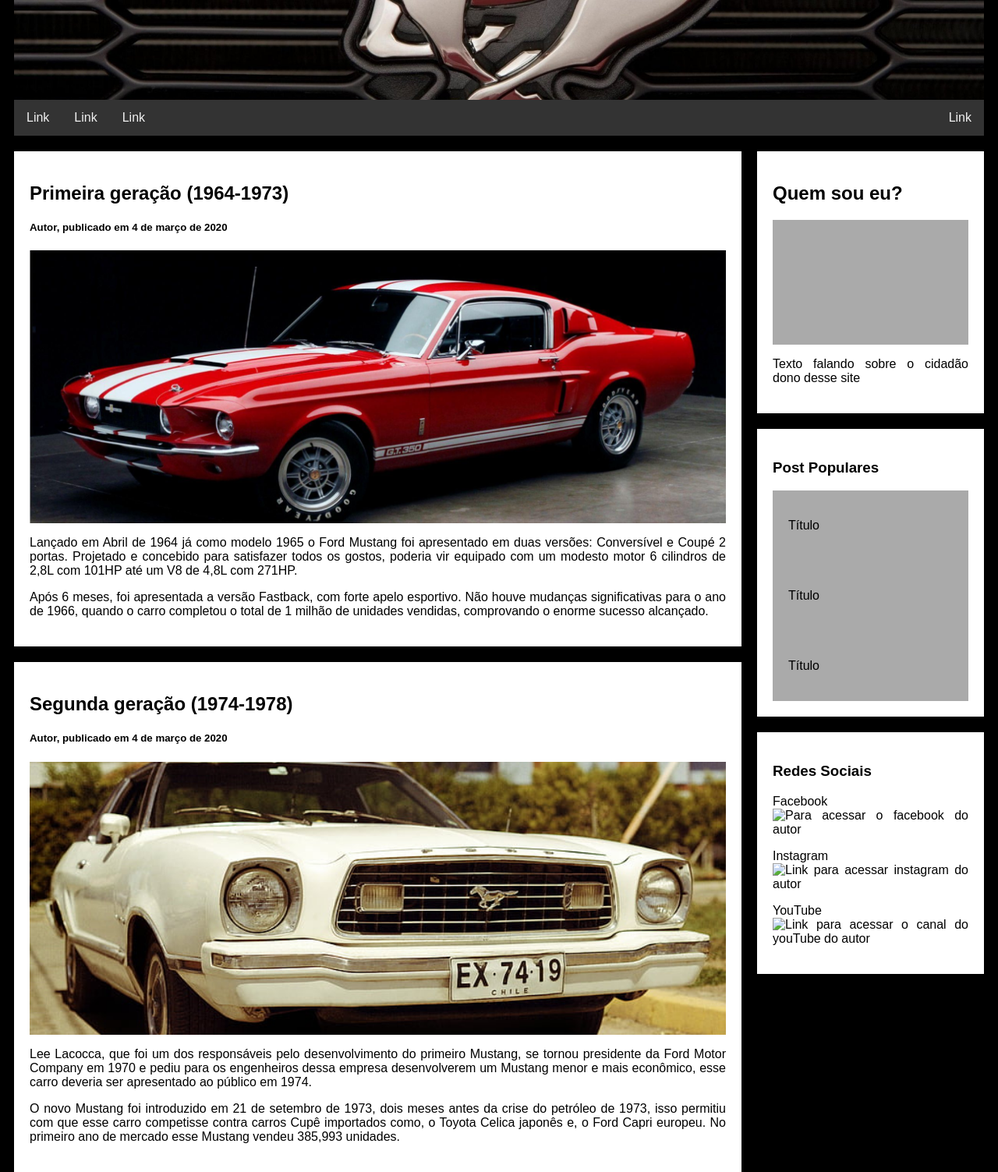
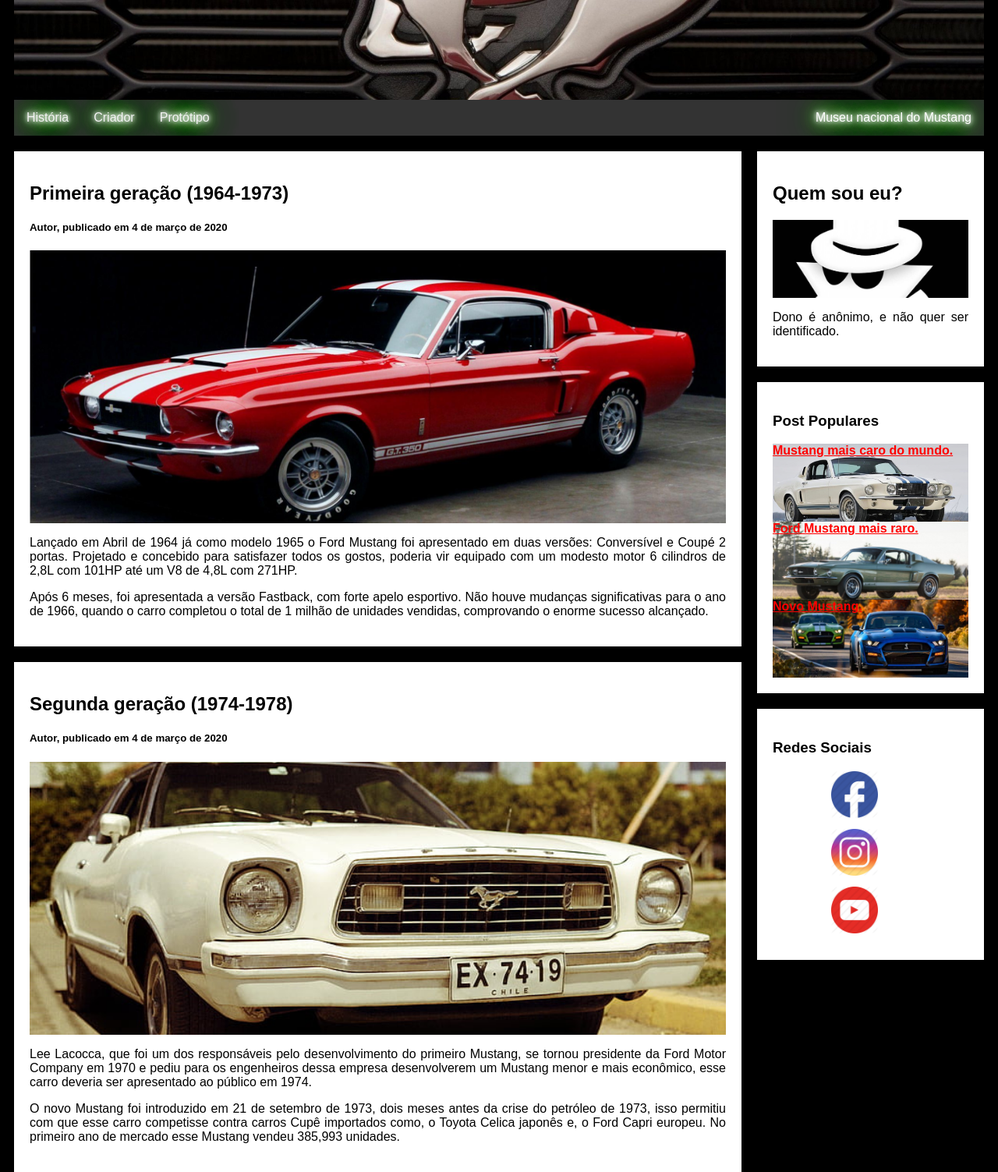
Before and after one commit to LucasPires50/Blog_Mustang, a plain HTML site: page public_html/index.html in a window 1280 px wide. Shown: the part 240-1743 px from the top of the page at 78% size. Drawn offline with Linux system fonts and the light colour scheme.

Commit message:
Adicionando conteúdo ao site.

```diff
--- a/public_html/css/layout.css
+++ b/public_html/css/layout.css
@@ -22,6 +22,7 @@
 
 .header h1{
     font-size: 50px;
+    padding-top: 3%;
 }
 
 .header p{
@@ -52,8 +53,17 @@
     color: #000;
 }
 
+.aba{
+    color: #FFFFFF;
+    text-shadow: 0 0 5px #FFF, 0 0 10px #FFF, 0 0 15px #FFF, 0 0 20px #49ff18, 0 0 30px #49FF18, 0 0 40px #49FF18, 0 0 55px #49FF18, 0 0 75px #49ff18;
+    color: #FFFFFF;
+}
+
 .nav .alinha-dirieta{
     float: right;
+    text-shadow: 0 0 5px #FFF, 0 0 10px #FFF, 0 0 15px #FFF, 0 0 20px #49ff18, 0 0 30px #49FF18, 0 0 40px #49FF18, 0 0 55px #49FF18, 0 0 75px #49ff18;
+    color: #FFFFFF;
+
 }
 
 /*Coluna do lado esquerdo da página*/
@@ -87,12 +97,28 @@
     padding-left: 20px;
 }
 
+.font_post{
+    color: #FF0000;
+    font-weight: bold;
+    text-align: left;
+
+}
+
 /*Estrutura do rodapé da página*/
 .footer{
     padding: 20px;
     text-align: end;
     background-color: #FFFFFF;
     margin-top: 20px;
+
+}
+
+.icone{
+    width: 60px;
+    height: 60px;
+    text-align: center;
+    margin-bottom: 10px;
+    margin-left: 30%;
 
 }
 
--- a/public_html/index.html
+++ b/public_html/index.html
@@ -23,10 +23,10 @@
 
         <!---->
         <div class="nav">
-            <a href="">Link</a>
-            <a href="">Link</a>
-            <a href="">Link</a>
-            <a href="" class="alinha-dirieta">Link</a>
+            <a class='aba' href="historia.html">História</a>
+            <a class='aba' href="criador.html">Criador</a>
+            <a class='aba' href="prototipo.html">Protótipo</a>
+            <a href="museu.html" class= 'alinha-dirieta'>Museu nacional do Mustang</a>
         </div>
 
         <div class="row">
@@ -75,32 +75,41 @@
             <div class="rightCol">
                 <div class="card">
                     <h2>Quem sou eu?</h2>
-                    <div class="fakeimg" style="height: 160px"></div>
-                    <p>Texto falando sobre o cidadão dono desse site</p>
+                    <div style="width: 100%; height: 100px; background-size: cover; background-repeat: no-repeat; background-position: center; background-image: url('img/anonimo.jpg');"></div>
+                    <p>Dono é anônimo, e não quer ser identificado.</p>
                 </div>
 
 
 
             <div class="card">
                 <h3>Post Populares</h3>
-                <div class="fakeimg"><p>Título</p></div>
-                <div class="fakeimg"><p>Título</p></div>
-                <div class="fakeimg"><p>Título</p></div>
+                <div style="width: 100%; height: 100px; background-size: cover; background-repeat: no-repeat; background-position: center; background-image: url('img/mustang_caro.jpg');">
+                    <a class='font_post' href="https://carroemotos.com.br/mustang-mais-caro-do-mundo-foi-vendido-por-22-milhoes-de-dolares/">
+                        Mustang mais caro do mundo.</a></div>
+                <div style="width: 100%; height: 100px; background-size: cover; background-repeat: no-repeat; background-position: center; background-image: url('img/mustang_raro.jpeg');">
+                    <a class='font_post' href="https://www.flatout.com.br/este-shelby-gt500-1967-conversivel-e-o-ford-mustang-mais-raro-do-mundo-e-ele-nem-deveria-existir/">
+                        Ford Mustang mais raro.</a></div>
+                <div style="width: 100%; height: 100px; background-size: cover; background-repeat: no-repeat; background-position: center; background-image: url('img/novo_mustang.jpg');">
+                    <a class='font_post' href="https://www.ford.com.br/performance/mustang/">
+                        Novo Mustang.</a></div>
             </div>
 
 	<!--Falta colocar os icones-->
 
 	<div class="card">
                 <h3>Redes Sociais</h3>
-                	<p href="https://pt-br.facebook.com/">Facebook
-				<img src="imagens/Facebook.jpg" title="Link para acessar o facebook do autor" alt="Para acessar o facebook do autor"/>
-			</p>
-			<p href="https://www.instagram.com/?hl=pt-br">Instagram
-				<img src="imagens/Instagram.jpg" title="Link para acessar instagram do autor" alt="Link para acessar instagram do autor"/>
-			</p>
-			<p href="https://www.youtube.com/?hl=pt&gl=BR">YouTube
-				<img src="imagens/YouTube.jpg" title="Link para acessar o canal do youTube do autor" alt="Link para acessar o canal do youTube do autor"/>
-			</p>
+                	<a href="https://pt-br.facebook.com/">
+                            <img class="icone" src="img/Facebook.jpg" title="Link para acessar o facebook do autor" alt="Para acessar o facebook do autor"/>
+			</a>
+                <br>
+			<a href="https://www.instagram.com/?hl=pt-br">
+                            <img class="icone" src="img/Instagram.jpg" title="Link para acessar instagram do autor" alt="Link para acessar instagram do autor"/>
+			</a>
+                <br>
+			<a href="https://www.youtube.com/?hl=pt&gl=BR">
+                            <img class="icone" src="img/YouTube.jpg" title="Link para acessar o canal do youTube do autor" alt="Link para acessar o canal do youTube do autor"/>
+			</a>
+                <br>
             </div>
 
             </div>
```
Also changed, not shown: public_html/criador.html (added, +16 -0 lines), public_html/historia.html (added, +16 -0 lines), public_html/museu.html (added, +16 -0 lines), public_html/prototipo.html (added, +16 -0 lines), public_html/img/Facebook.jpg (added), public_html/img/Instagram.jpg (added), public_html/img/YouTube.jpg (added), public_html/img/anonimo.jpg (added), public_html/img/mustang_caro.jpg (added), public_html/img/mustang_raro.jpeg (added), public_html/img/novo_mustang.jpg (added).
